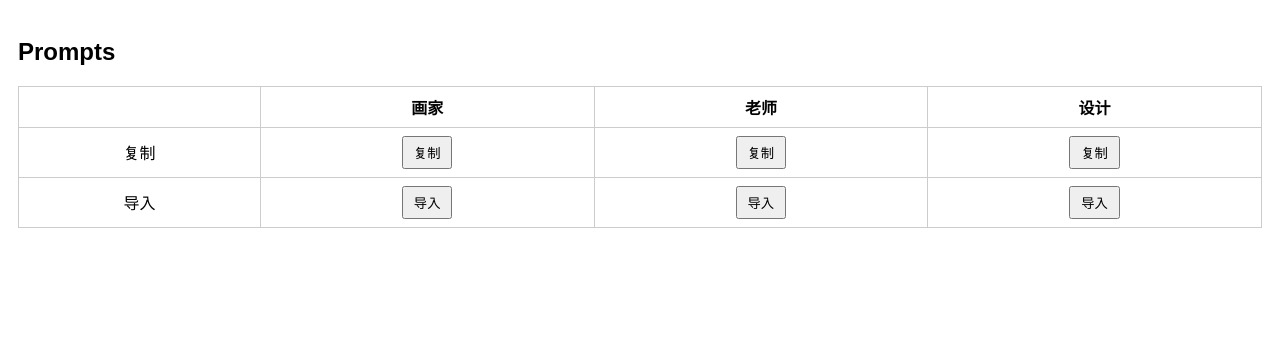
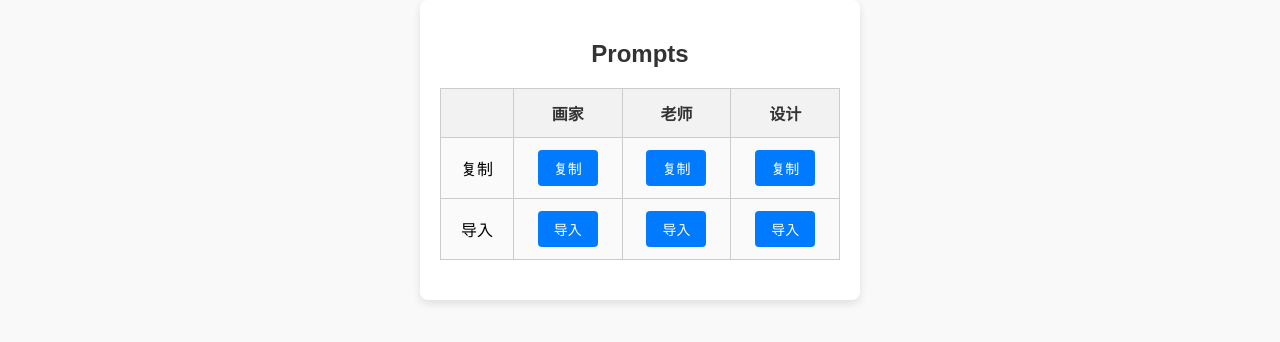
Before and after one commit to shuaking/promptscj, a browser extension: page index.html in a window 1280 px wide. Drawn offline with Linux system fonts and the light colour scheme.

Commit message:
Update style.css

```diff
--- a/style.css
+++ b/style.css
@@ -1,30 +1,78 @@
 body {
   font-family: Arial, sans-serif;
+  margin: 0;
+  padding: 0;
+  background-color: #f9f9f9;
 }
 
 #container {
-  padding: 10px;
+  padding: 20px;
+  max-width: 400px;
+  margin: 0 auto;
+  background-color: #ffffff;
+  box-shadow: 0 4px 8px rgba(0, 0, 0, 0.1);
+  border-radius: 8px;
+}
+
+h2 {
+  text-align: center;
+  color: #333;
+  margin-bottom: 20px;
 }
 
 table {
   width: 100%;
   border-collapse: collapse;
+  margin-bottom: 20px;
 }
 
 th, td {
   border: 1px solid #ccc;
-  padding: 8px;
+  padding: 12px;
   text-align: center;
 }
 
+th {
+  background-color: #f2f2f2;
+  color: #333;
+}
+
+td {
+  background-color: #fafafa;
+}
+
 button {
-  padding: 5px 10px;
+  padding: 8px 16px;
+  font-size: 14px;
+  color: #fff;
+  background-color: #007bff;
+  border: none;
+  border-radius: 4px;
+  cursor: pointer;
+  transition: background-color 0.3s;
+}
+
+button:hover {
+  background-color: #0056b3;
 }
 
 input[type="file"] {
   display: none;
 }
 
-input[type="file"] + button {
+.custom-file-upload {
+  padding: 8px 16px;
+  font-size: 14px;
+  color: #007bff;
+  background-color: #e9ecef;
+  border: 1px solid #ccc;
+  border-radius: 4px;
+  cursor: pointer;
   display: inline-block;
+  margin-bottom: 8px;
+  transition: background-color 0.3s;
 }
+
+.custom-file-upload:hover {
+  background-color: #d6d8db;
+}
```
